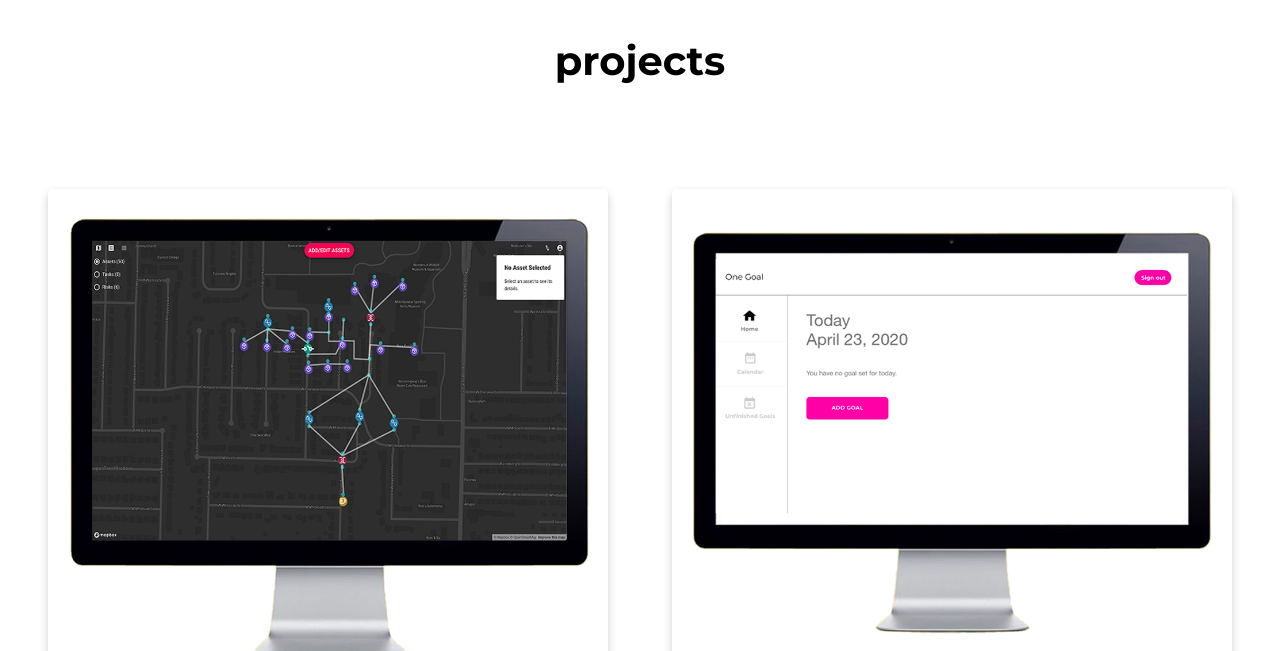
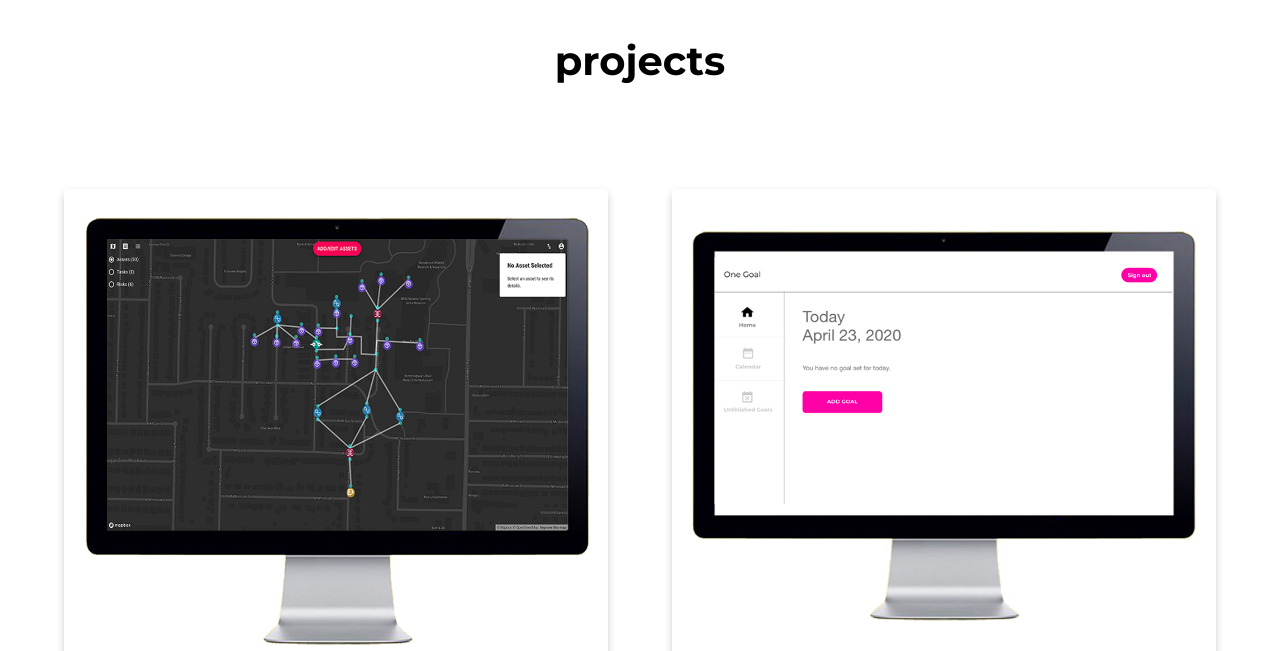
Before and after one commit to pochern/pochern.github.io, a plain HTML site: page index.html in a window 1280 px wide. Shown: the part 812-1463 px from the top of the page. Drawn offline with nearby package versions, Linux system fonts and the light colour scheme.

Commit message:
Fixed margins for projects section

```diff
--- a/main.css
+++ b/main.css
@@ -3,6 +3,7 @@
 body {
   margin: 0;
   font-family: 'Montserrat', sans-serif;
+  box-sizing: border-box;
   /* to fix iOS and old android scrolling */
   –webkit-overflow-scrolling: touch;
 }
@@ -167,7 +168,7 @@ h3 {
 }
 
 .cards {
-  margin: 8px -16px;
+  margin: 8px 0;
   overflow: auto;
 }
 
```
